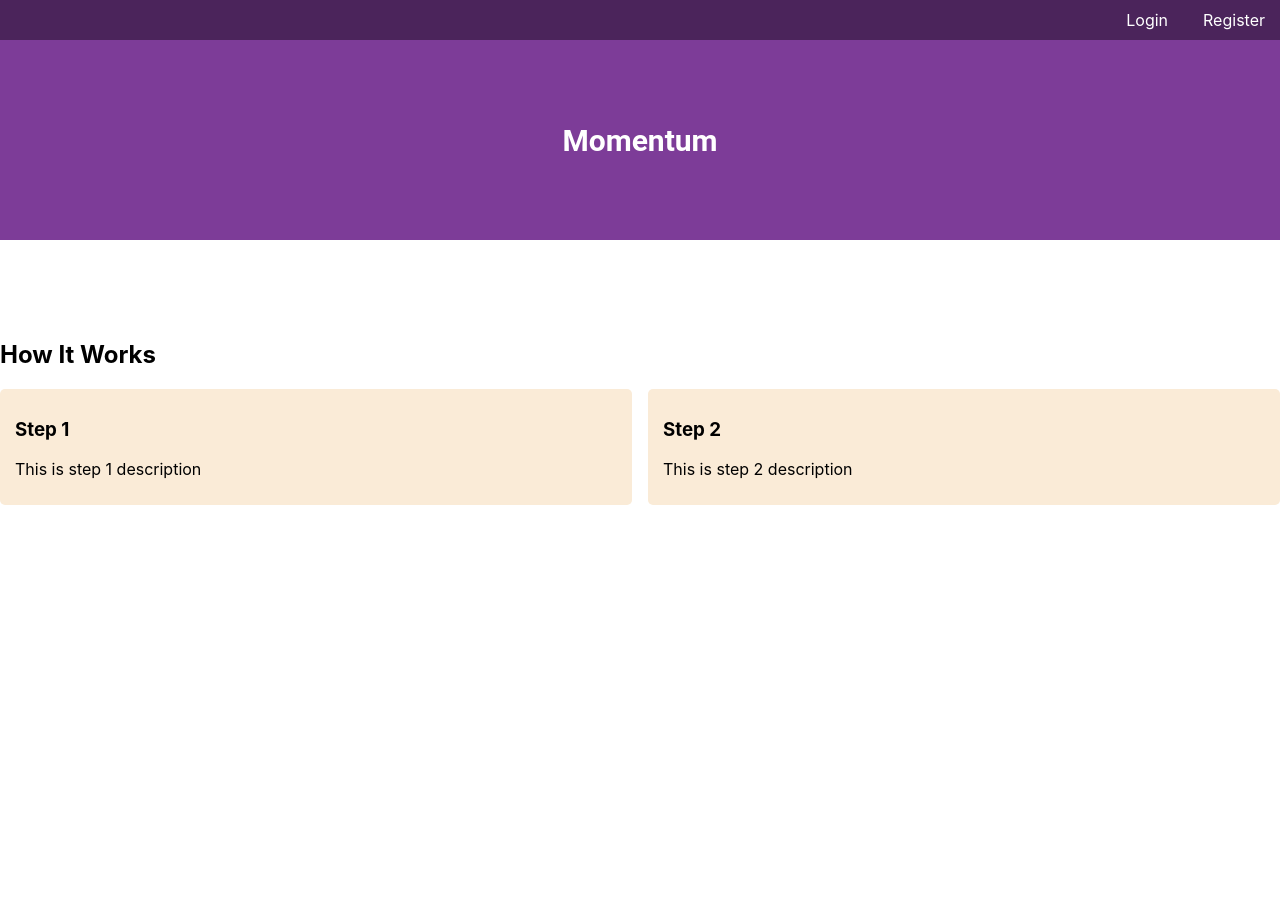
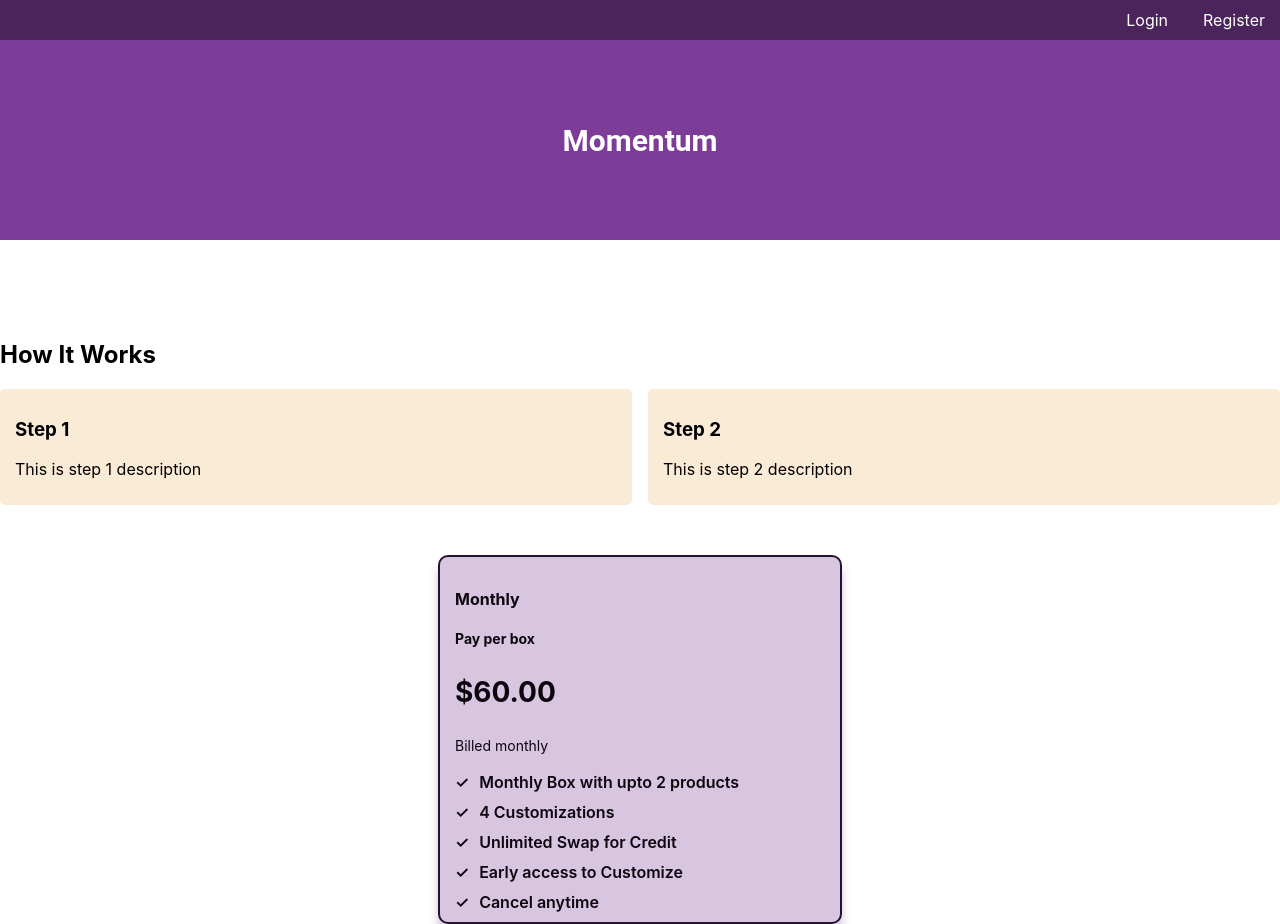
Before and after one commit to skyeflier/momentum, a React (Create React App) app in the folder client/: page / in a window 1280 px wide. Before the commit the page ends 800 px from the top, so only its background shows below. Built offline with nearby package versions, Linux system fonts and the light colour scheme; the HTML template or start-up script is replaced by a standard one.

Commit message:
added PaymentPlan component

```diff
--- a/client/src/App.js
+++ b/client/src/App.js
@@ -3,6 +3,7 @@ import './App.css';
 import TopBar from './components/TopBar/Index';
 import TitleBox from './components/TitleBox/Index';
 import HowItWorks from './components/HowItWorks/Index';
+import PaymentPlan from './components/PaymentPlan/Index';
 // import Register from './components/Register/Index';
 
 
@@ -12,6 +13,7 @@ function App() {
       <TopBar />
       <TitleBox />
       <HowItWorks />
+      <PaymentPlan />
       {/* <Register /> */}
     </>
   );
--- /dev/null
+++ b/client/src/components/PaymentPlan/Index.js
@@ -0,0 +1,44 @@
+import React from 'react';
+import './PaymentPlan.css';
+const Index = (props) => {
+    const handleyPayment = () => {
+        props.onPaymentClick();
+    };
+    return (
+        <div className='payment' onClick={handleyPayment}>
+            <div className='payment__content'>
+                <h4 className='payment__title'>Monthly</h4>
+                <div className='payment__price-box'>
+                    <span className='price__per-unit'>Pay per box</span>
+                    <p className='price__number'>$60.00</p>
+                    <span className='price__billing-period'>Billed monthly</span>
+                </div>
+                <div className='payment__plan'>
+                    <ul className='plan__features'>
+                        <li className='plan__feature'>
+                            <span className='plan__feature-tick'>&#10003;</span>Monthly Box
+                            with upto 2 products
+                        </li>
+                        <li className='plan__feature'>
+                            <span className='plan__feature-tick'>&#10003;</span>4
+                            Customizations
+                        </li>
+                        <li className='plan__feature'>
+                            <span className='plan__feature-tick'>&#10003;</span>Unlimited Swap
+                            for Credit
+                        </li>
+                        <li className='plan__feature'>
+                            <span className='plan__feature-tick'>&#10003;</span>Early access
+                            to Customize
+                        </li>
+                        <li className='plan__feature'>
+                            <span className='plan__feature-tick'>&#10003;</span>Cancel anytime
+                        </li>
+                    </ul>
+                </div>
+            </div>
+        </div>
+    );
+};
+
+export default Index;
--- /dev/null
+++ b/client/src/components/PaymentPlan/PaymentPlan.css
@@ -0,0 +1,70 @@
+.payment {
+    max-width: 400px;
+    margin: 0 auto;
+    margin-top: 50px;
+    cursor: pointer;
+
+    border-radius: 10px;
+    border: 2px solid #25122e;
+    background-color: #d8c5e0;
+    color: #0c060f;
+    box-shadow: 0px 10px 10px rgba(190, 158, 204, 0.609);
+    transition: all 0.4s;
+}
+
+.payment__content {
+    padding: 10px 15px;
+}
+
+.payment__title {}
+
+.payment__price-box {
+    margin-bottom: 18px;
+}
+
+.price__per-unit {
+    display: block;
+    font-weight: bold;
+    font-size: 14px;
+}
+
+.price__number {
+    font-size: 28px;
+    font-weight: bold;
+    transition: all 0.4s;
+}
+
+.price__billing-period {
+    display: block;
+    font-size: 14px;
+}
+
+.payment__plan {}
+
+.plan__features {
+    list-style: none;
+    padding: 0;
+    margin: 0;
+    display: flex;
+    flex-direction: column;
+    gap: 10px;
+}
+
+.plan__feature {
+    font-weight: 600;
+    font-weight: 17px;
+}
+
+.plan__feature-tick {
+    display: inline-block;
+    margin-right: 10px;
+}
+
+.payment:hover .price__number {
+    transform: translateY(-5px);
+    color: #4b245b;
+}
+
+.payment:active {
+    transform: translateY(5px);
+}
```
